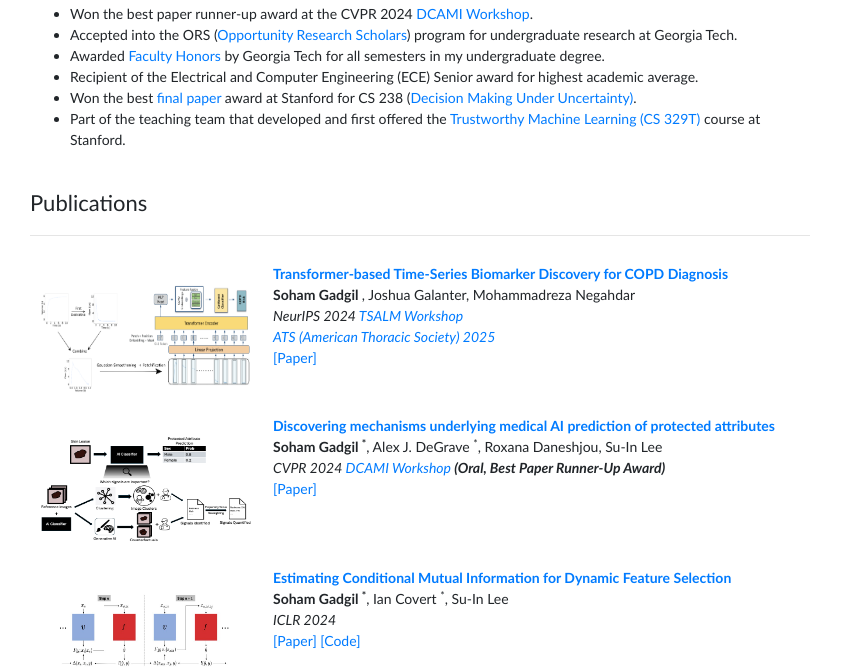
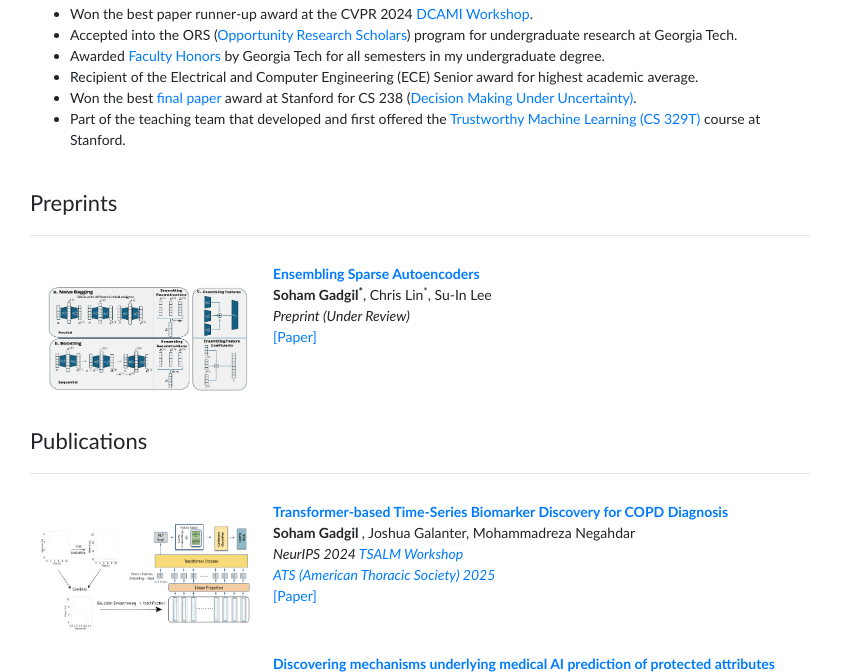
Before and after one commit to sgadgil6/sgadgil6.github.io, a plain HTML site: page index.html in a window 1280 px wide. Shown: the part 827-1499 px from the top of the page, without its empty margins (220-1068 px from the left). Drawn offline with nearby package versions, Linux system fonts and the light colour scheme; some icons are missing.

Commit message:
adding preprint

```diff
--- a/index.html
+++ b/index.html
@@ -117,6 +117,29 @@
             </td>
           </tr>
         </table>
+        <table width="100%" align="center" border="0" cellspacing="0" cellpadding="10"><tbody>
+          <tr>
+            <td>
+              <heading>Preprints</heading>
+              <hr>
+            </td>
+          </tr>
+        </tbody></table>
+
+        <table style="width:100%;border:0px;border-spacing:0px;border-collapse:separate;margin-right:auto;margin-left:auto;"><tbody>
+          <tr>
+            <td width="30%"><img src="images/ensembling_fig.png" alt="3DSP" width="250" height="150" style="border-style: none">
+            <td valign="top" width="70%">  <!-- Note: width is 100% as there's no image column -->
+              <a href="https://arxiv.org/abs/2505.16077" target="_blank"><papertitle>Ensembling Sparse Autoencoders</papertitle></a>
+              <br>
+              <strong>Soham Gadgil<sup>*</sup></strong>, Chris Lin<sup>*</sup>, Su-In Lee
+              <br>
+              <em>Preprint (Under Review)</em>
+              <br>
+              <a href="https://arxiv.org/abs/2505.16077" target="_blank">[Paper]</a>
+            </td>
+          </tr>
+        </tbody></table>
 
         <table width="100%" align="center" border="0" cellspacing="0" cellpadding="10"><tbody>
           <tr>
```
